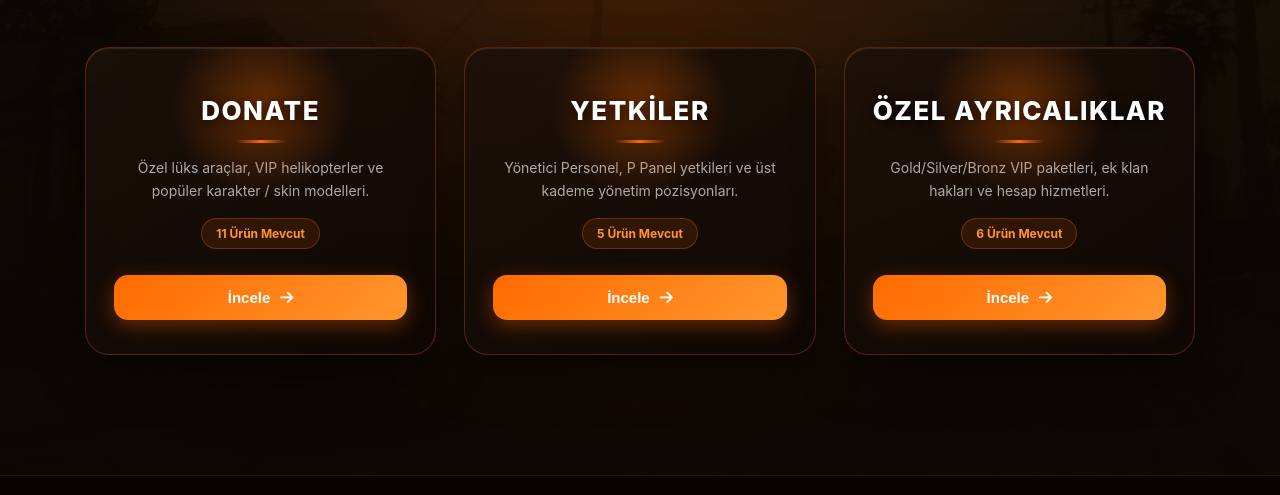
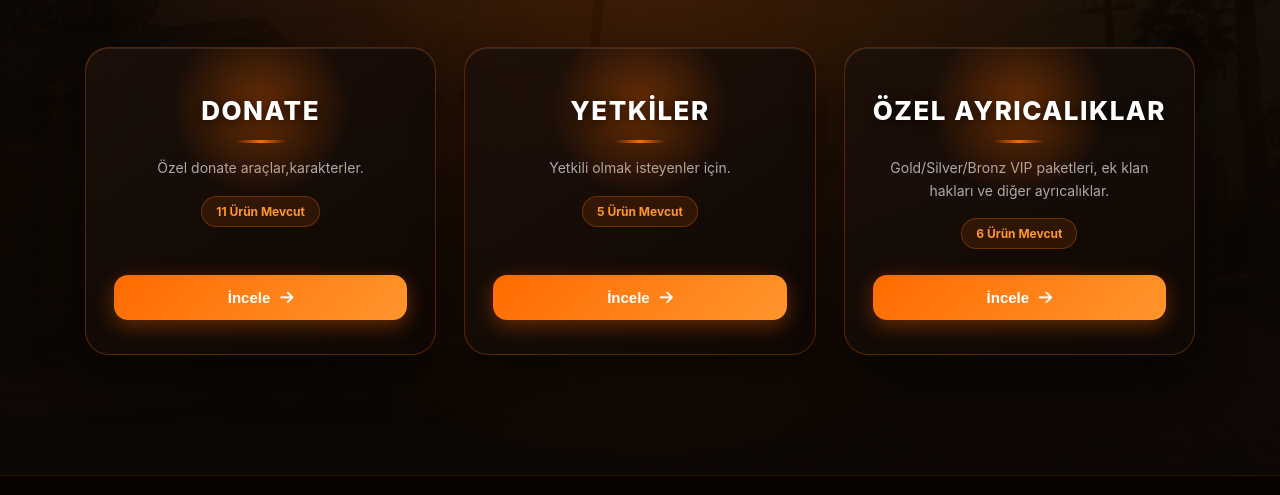
Before and after one commit to MehmetShin/adalet-site, a plain HTML site: page public/magaza.html in a window 1280 px wide. Shown: the part 241-736 px from the top of the page. Drawn offline with Linux system fonts and the light colour scheme.

Commit message:
Add files via upload

```diff
--- a/public/magaza.html
+++ b/public/magaza.html
@@ -68,14 +68,14 @@
 
 
 
-    <!-- Kategori Seçim Vitrini (İlk Ekranda Görünen 3 Kart) -->
+
     <div class="grp-category-showcase" id="categoryShowcase">
-      <!-- Donate Kartı -->
+
       <div class="grp-cat-card" data-category="donate">
         <div class="grp-cat-card-glow"></div>
         <div class="grp-cat-content">
           <h2 class="grp-cat-title">DONATE</h2>
-          <p class="grp-cat-desc">Özel lüks araçlar, VIP helikopterler ve popüler karakter / skin modelleri.</p>
+          <p class="grp-cat-desc">Özel donate araçlar,karakterler.</p>
           <div class="grp-cat-badge" id="catBadgeDonate">11 Ürün Mevcut</div>
         </div>
         <button type="button" class="grp-cat-btn" data-category="donate">
@@ -84,12 +84,12 @@
         </button>
       </div>
 
-      <!-- Yetkiler Kartı -->
+
       <div class="grp-cat-card grp-cat-featured" data-category="yetkiler">
         <div class="grp-cat-card-glow"></div>
         <div class="grp-cat-content">
           <h2 class="grp-cat-title">YETKİLER</h2>
-          <p class="grp-cat-desc">Yönetici Personel, P Panel yetkileri ve üst kademe yönetim pozisyonları.</p>
+          <p class="grp-cat-desc">Yetkili olmak isteyenler için.</p>
           <div class="grp-cat-badge" id="catBadgeYetkiler">5 Ürün Mevcut</div>
         </div>
         <button type="button" class="grp-cat-btn" data-category="yetkiler">
@@ -98,12 +98,12 @@
         </button>
       </div>
 
-      <!-- Özel Ayrıcalıklar Kartı -->
+
       <div class="grp-cat-card" data-category="ozel-ayricaliklar">
         <div class="grp-cat-card-glow"></div>
         <div class="grp-cat-content">
           <h2 class="grp-cat-title">ÖZEL AYRICALIKLAR</h2>
-          <p class="grp-cat-desc">Gold/Silver/Bronz VIP paketleri, ek klan hakları ve hesap hizmetleri.</p>
+          <p class="grp-cat-desc">Gold/Silver/Bronz VIP paketleri, ek klan hakları ve diğer ayrıcalıklar.</p>
           <div class="grp-cat-badge" id="catBadgeOzel">6 Ürün Mevcut</div>
         </div>
         <button type="button" class="grp-cat-btn" data-category="ozel-ayricaliklar">
@@ -113,7 +113,7 @@
       </div>
     </div>
 
-    <!-- Kategoriye Tıklanınca Açılan Ürünler Alanı (İlk Başta Gizli) -->
+
     <div class="grp-category-products-wrap" id="categoryProductsWrap" style="display: none;">
       <div class="grp-cat-header-bar">
         <button type="button" class="grp-back-cat-btn" id="btnBackToCategories">
--- a/public/script.js
+++ b/public/script.js
@@ -470,7 +470,7 @@ function initShopPage() {
   const catCards = document.querySelectorAll('.grp-cat-card');
   const catBtns = document.querySelectorAll('.grp-cat-btn');
 
-  // Her kategorideki ürün sayısını dinamik hesapla ve kartlara yaz
+
   const countDonate = PRODUCTS.filter(p => p.category === 'donate').length;
   const countYetkiler = PRODUCTS.filter(p => p.category === 'yetkiler').length;
   const countOzel = PRODUCTS.filter(p => p.category === 'ozel-ayricaliklar').length;
@@ -541,7 +541,7 @@ function initShopPage() {
     });
   });
 
-  // URL'de doğrudan kategori belirtilmişse (örneğin: ?cat=donate) doğrudan aç
+
   const urlParams = new URLSearchParams(window.location.search);
   const requestedCat = urlParams.get('cat');
   if (requestedCat && ['donate', 'yetkiler', 'ozel-ayricaliklar'].includes(requestedCat)) {
```
Also changed, not shown: public/style.css (+2 -6 lines).
